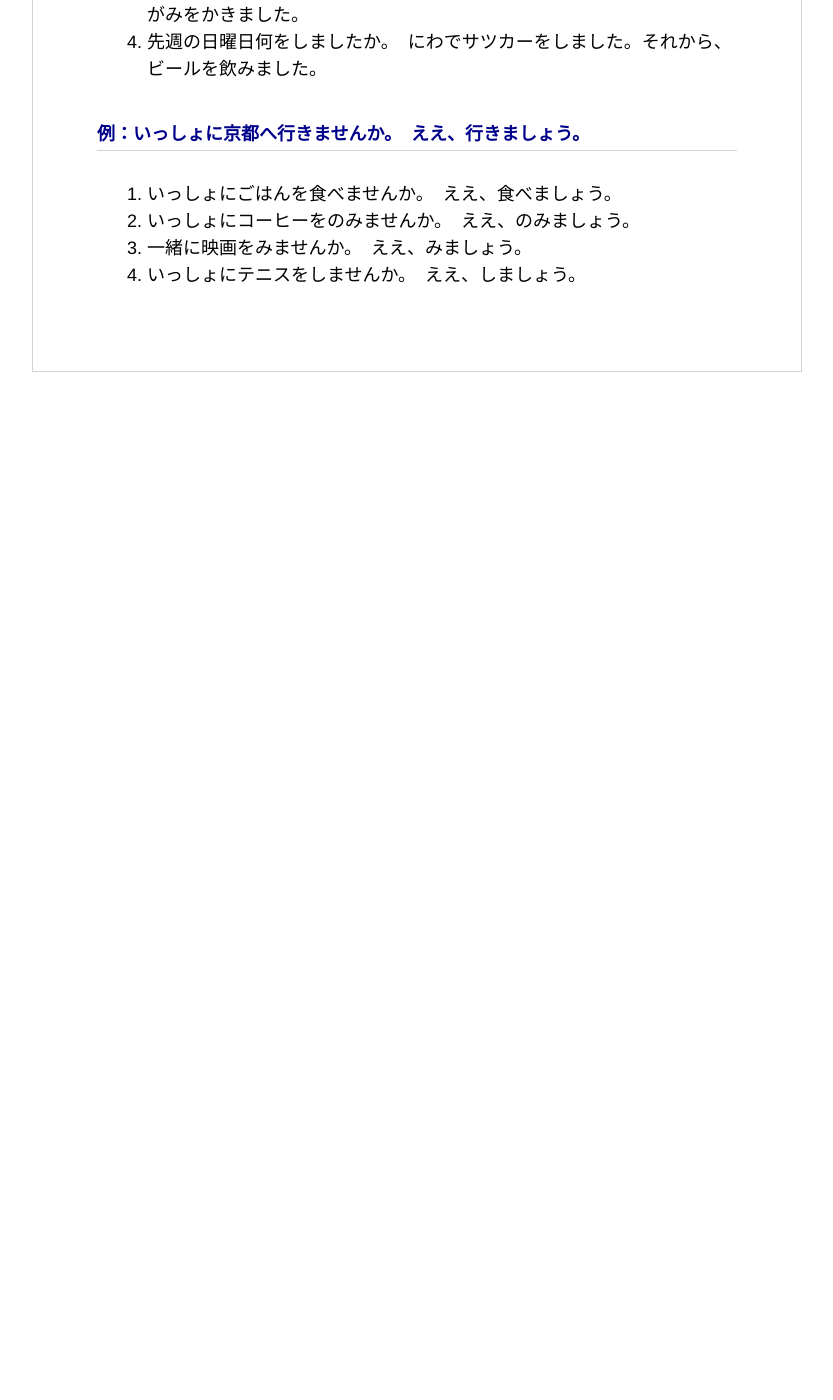
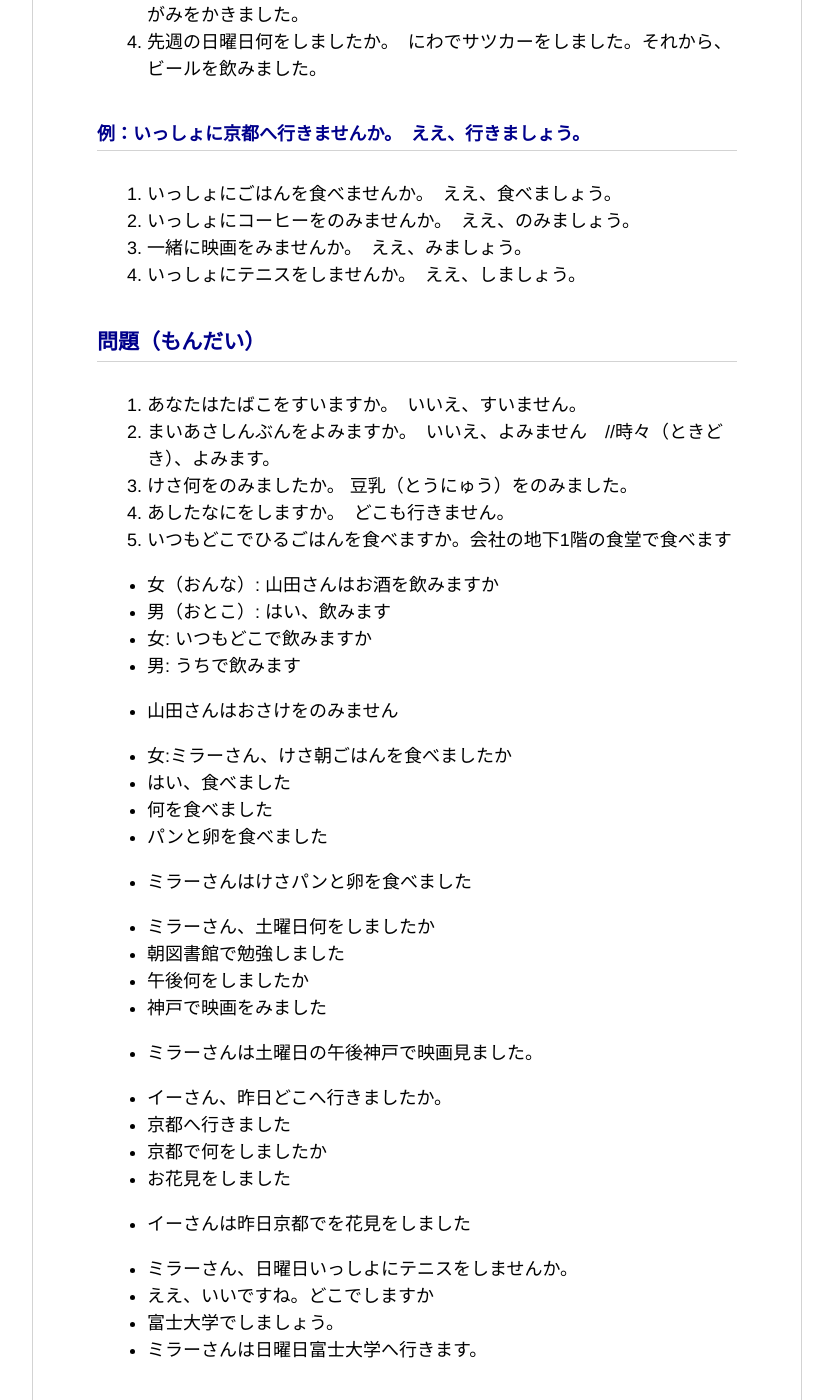
Before and after one commit to siqingmu/siqingmu.github.io, a Jekyll site: the page built from _posts/2019-05-12-the-sixth-lesson.md, in a window 1280 px wide and 1400 px high, scrolled down 1526 px. Shown: the whole window, without its empty margins (224-1057 px from the left). Built offline with Jekyll 4.4.1, drawn with Linux system fonts in a browser that asks for light colours; before the commit the page ends 1962 px from its top, so only the background shows below that.

Commit message:
add-issue-anwser

```diff
--- a/_posts/2019-05-12-the-sixth-lesson.md
+++ b/_posts/2019-05-12-the-sixth-lesson.md
@@ -53,3 +53,40 @@ title: 第 6 課
 2. いっしょにコーヒーをのみませんか。　ええ、のみましょう。
 3. 一緒に映画をみませんか。　ええ、みましょう。
 4. いっしょにテニスをしませんか。　ええ、しましょう。
+
+### 問題（もんだい）
+
+1. あなたはたばこをすいますか。　いいえ、すいません。
+2. まいあさしんぶんをよみますか。　いいえ、よみません　//時々（ときどき）、よみます。
+3. けさ何をのみましたか。 豆乳（とうにゅう）をのみました。
+4. あしたなにをしますか。　どこも行きません。
+5. いつもどこでひるごはんを食べますか。会社の地下1階の食堂で食べます
+
+* 女（おんな）: 山田さんはお酒を飲みますか
+* 男（おとこ）: はい、飲みます
+* 女: いつもどこで飲みますか
+* 男: うちで飲みます
+* 山田さんはおさけをのみません
+
+* 女:ミラーさん、けさ朝ごはんを食べましたか
+* はい、食べました
+* 何を食べました
+* パンと卵を食べました
+* ミラーさんはけさパンと卵を食べました
+
+* ミラーさん、土曜日何をしましたか
+* 朝図書館で勉強しました
+* 午後何をしましたか
+* 神戸で映画をみました
+* ミラーさんは土曜日の午後神戸で映画見ました。
+
+* イーさん、昨日どこへ行きましたか。
+* 京都へ行きました
+* 京都で何をしましたか
+* お花見をしました
+* イーさんは昨日京都でを花見をしました
+
+* ミラーさん、日曜日いっしよにテニスをしませんか。
+* ええ、いいですね。どこでしますか
+* 富士大学でしましょう。
+* ミラーさんは日曜日富士大学へ行きます。
```
Also changed, not shown: _posts/2019-05-25-the-seventh-lesson.md (renamed from _posts/test.md, +19 -27 lines), _posts/できる.md (added, +4 -0 lines), _posts/メモ.md (added, +22 -0 lines).
